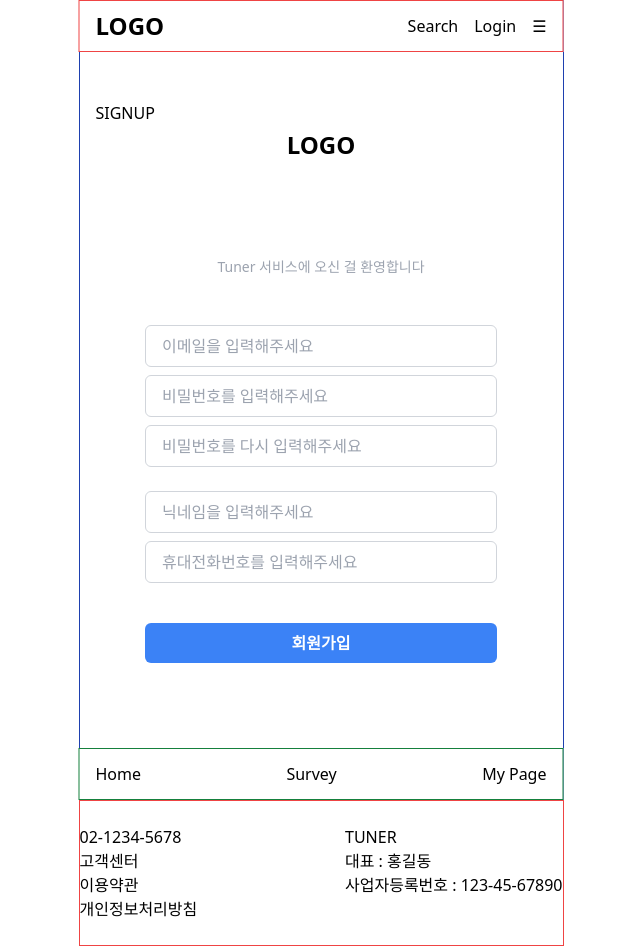
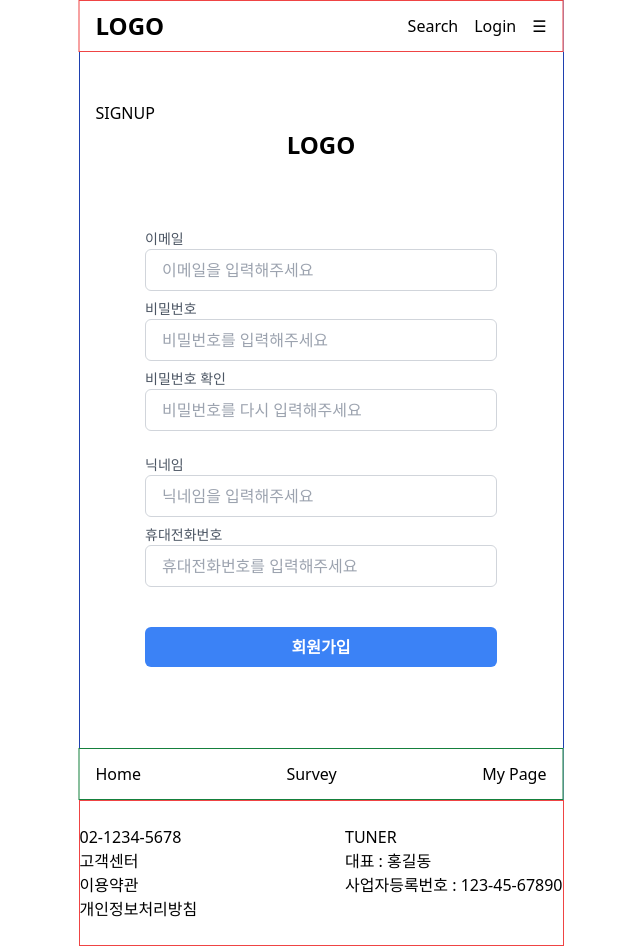
Before and after one commit to junereo/MVE_PROJECT, a Next.js app in the folder apps/tuner-user/: page /auth/signup in a window 1280 px wide. Shown: the whole page, without its empty margins (319-959 px from the left). Built offline with nearby package versions, Linux system fonts and the light colour scheme.

Commit message:
feat: 회원가입 기능 디렉토리 분류 전

```diff
--- /dev/null
+++ b/apps/tuner-user/src/app/auth/signup/components/SignupForm.tsx
@@ -0,0 +1,187 @@
+"use client";
+
+import Button from "@/components/ui/Button";
+import Input from "@/components/ui/input";
+import { useState } from "react";
+import { mockSignup } from "@/features/auth/services/api";
+
+export default function SignupForm() {
+  const [email, setEmail] = useState("");
+  const [password, setPassword] = useState("");
+  const [confirmPassword, setConfirmPassword] = useState("");
+  const [nickname, setNickname] = useState("");
+  const [phoneNumber, setPhoneNumber] = useState("");
+  const [errors, setErrors] = useState<{ [key: string]: string }>({}); // 에러 상태 관리
+
+  const handleSubmit = async (e: React.FormEvent) => {
+    e.preventDefault();
+    const newErrors: { [key: string]: string } = {};
+
+    // 에러가 있는 경우 에러 상태 업데이트
+    if (Object.keys(newErrors).length > 0) {
+      setErrors(newErrors);
+      return;
+    }
+
+    try {
+      setErrors({});
+
+      const resolve = await mockSignup({
+        email,
+        password,
+        nickname,
+        phoneNumber,
+      });
+
+      // 회원가입 성공 여부 확인, 수정 필요함-!!
+      if (resolve.status === 201) {
+      }
+      console.log("회원가입 성공: ", resolve.data.message);
+    } catch (error) {
+      console.log(`회원가입 실패 : ${error}`);
+    }
+  };
+
+  // 입력값 유효성 검사
+  const validateField = (field: string, value: string) => {
+    switch (field) {
+      case "email":
+        if (!value.includes("@")) {
+          setErrors((prev) => ({
+            ...prev,
+            email: "유효한 이메일 주소를 입력해주세요.",
+          }));
+        } else {
+          setErrors((prev) => ({
+            ...prev,
+            email: "",
+          }));
+        }
+        setEmail(value);
+        break;
+      case "password":
+        if (value.length < 6) {
+          setErrors((prev) => ({
+            ...prev,
+            password: "비밀번호는 6자 이상으로 입력해주세요.",
+          }));
+        } else {
+          setErrors((prev) => ({
+            ...prev,
+            password: "",
+          }));
+        }
+        setPassword(value);
+        break;
+      case "confirmPassword":
+        if (password !== value) {
+          setErrors((prev) => ({
+            ...prev,
+            confirmPassword: "비밀번호가 일치하지 않습니다.",
+          }));
+        } else {
+          setErrors((prev) => ({
+            ...prev,
+            confirmPassword: "",
+          }));
+        }
+        setConfirmPassword(value);
+        break;
+      case "nickname":
+        if (value.trim().length < 2 || value.trim().length > 8) {
+          setErrors((prev) => ({
+            ...prev,
+            nickname: "닉네임은 2자 이상 8자 이하로 입력해주세요.",
+          }));
+        } else {
+          setErrors((prev) => ({
+            ...prev,
+            nickname: "",
+          }));
+        }
+        setNickname(value);
+        // return "닉네임은 2자 이상 8자 이하로 입력해주세요.";
+        break;
+      case "phoneNumber":
+        if (!/^\d{10,11}$/.test(value)) {
+          setErrors((prev) => ({
+            ...prev,
+            phoneNumber:
+              "휴대전화번호는 10자리 또는 11자리 숫자로 입력해주세요.",
+          }));
+        } else {
+          setErrors((prev) => ({
+            ...prev,
+            phoneNumber: "",
+          }));
+        }
+        setPhoneNumber(value);
+        break;
+    }
+    return "";
+  };
+
+  return (
+    <form
+      onSubmit={handleSubmit}
+      className="flex flex-col gap-4 max-w-[400px] mx-auto mt-10 p-6"
+    >
+      <div className="flex flex-col gap-2 mb-6">
+        <div className="flex flex-col gap-2 mb-4">
+          <div>
+            <Input
+              label="이메일"
+              type="email"
+              value={email}
+              onChange={(e) => validateField("email", e.target.value)}
+              error={errors["email"]}
+              placeholder="이메일을 입력해주세요"
+              required
+            />
+          </div>
+          <Input
+            label="비밀번호"
+            type="password"
+            value={password}
+            onChange={(e) => validateField("password", e.target.value)}
+            error={errors.password}
+            placeholder="비밀번호를 입력해주세요"
+            required
+          />
+          <Input
+            label="비밀번호 확인"
+            type="password"
+            value={confirmPassword}
+            onChange={(e) => validateField("confirmPassword", e.target.value)}
+            error={errors.confirmPassword}
+            placeholder="비밀번호를 다시 입력해주세요"
+            required
+          />
+        </div>
+        <Input
+          label="닉네임"
+          type="text"
+          value={nickname}
+          onChange={(e) => validateField("nickname", e.target.value)}
+          error={errors.nickname}
+          placeholder="닉네임을 입력해주세요"
+          maxLength={8}
+          required
+        />
+        <Input
+          label="휴대전화번호"
+          type="tel"
+          value={phoneNumber}
+          onChange={(e) => validateField("phoneNumber", e.target.value)}
+          error={errors.phoneNumber}
+          placeholder="휴대전화번호를 입력해주세요"
+          maxLength={11}
+          required
+        />
+      </div>
+      <Button type="submit" color="blue">
+        회원가입
+      </Button>
+    </form>
+  );
+}
--- a/apps/tuner-user/src/app/auth/signup/page.tsx
+++ b/apps/tuner-user/src/app/auth/signup/page.tsx
@@ -1,6 +1,4 @@
-import AuthForm from "../components/AuthForm";
-import Button from "@/components/ui/Button";
-import Input from "@/components/ui/input";
+import SignupForm from "./components/SignupForm";
 
 export default function Signup() {
   return (
@@ -9,22 +7,7 @@
       <div className="flex justify-center font-bold text-2xl pt-1 pb-1">
         LOGO
       </div>
-      <AuthForm title="회원가입" /*onSubmit={() => {}}*/>
-        <div className="flex flex-col gap-2 mb-6">
-          <div className="flex flex-col gap-2 mb-4">
-            <Input type="email" placeholder="이메일을 입력해주세요" />
-            <Input type="password" placeholder="비밀번호를 입력해주세요" />
-            <Input type="password" placeholder="비밀번호를 다시 입력해주세요" />
-          </div>
-          <Input type="text" placeholder="닉네임을 입력해주세요" />
-          <Input
-            type="tel"
-            placeholder="휴대전화번호를 입력해주세요"
-            maxLength={11}
-          />
-        </div>
-        <Button color="blue">회원가입</Button>
-      </AuthForm>
+      <SignupForm />
     </div>
   );
 }
--- a/apps/tuner-user/src/components/ui/input.tsx
+++ b/apps/tuner-user/src/components/ui/input.tsx
@@ -2,16 +2,18 @@
 
 interface InputProps extends InputHTMLAttributes<HTMLInputElement> {
   label?: string;
+  error?: string;
 }
 
-export default function Input({ label, ...props }: InputProps) {
+export default function Input({ label, error, ...props }: InputProps) {
   return (
-    <div className="flex flex-col gap-1">
-      {label && <label className="text-sm text-white">{label}</label>}
+    <div className="flex flex-col">
+      {label && <label className="text-sm text-gray-600">{label}</label>}
       <input
-        className="w-full px-4 py-2 border border-gray-300 rounded-md text-black placeholder:text-gray-400 focus:outline-none focus:ring-2 focus:ring-blue-500"
+        className={`w-full px-4 py-2 rounded-md placeholder:text-gray-400 border border-gray-300 focus:outline-none focus:ring-2 focus:ring-blue-500`}
         {...props}
       />
+      {error && <p className="text-red-400 text-sm mt-1">{error}</p>}
     </div>
   );
 }
--- /dev/null
+++ b/apps/tuner-user/src/features/auth/services/api.ts
@@ -0,0 +1,10 @@
+export const mockSignup = async (data: {
+  email: string;
+  password: string;
+  nickname: string;
+  phoneNumber: string;
+}) => {
+  console.log("mockSignup called with data: ", data);
+  await new Promise((resolve) => setTimeout(resolve, 1000));
+  return { status: 201, data: { message: "회원가입 성공" } };
+};
--- a/apps/tuner-user/src/lib/network/axios.ts
+++ b/apps/tuner-user/src/lib/network/axios.ts
@@ -1 +1,3 @@
 // Axios 인스턴스 설정
+
+// https://axios-http.com/kr/docs/instance
```
Also changed, not shown: apps/tuner-user/src/app/auth/signup/components/SignupField.tsx (added), apps/tuner-user/src/features/auth/types/index.ts (added), apps/tuner-user/src/features/auth/utils/validate.ts (added).
